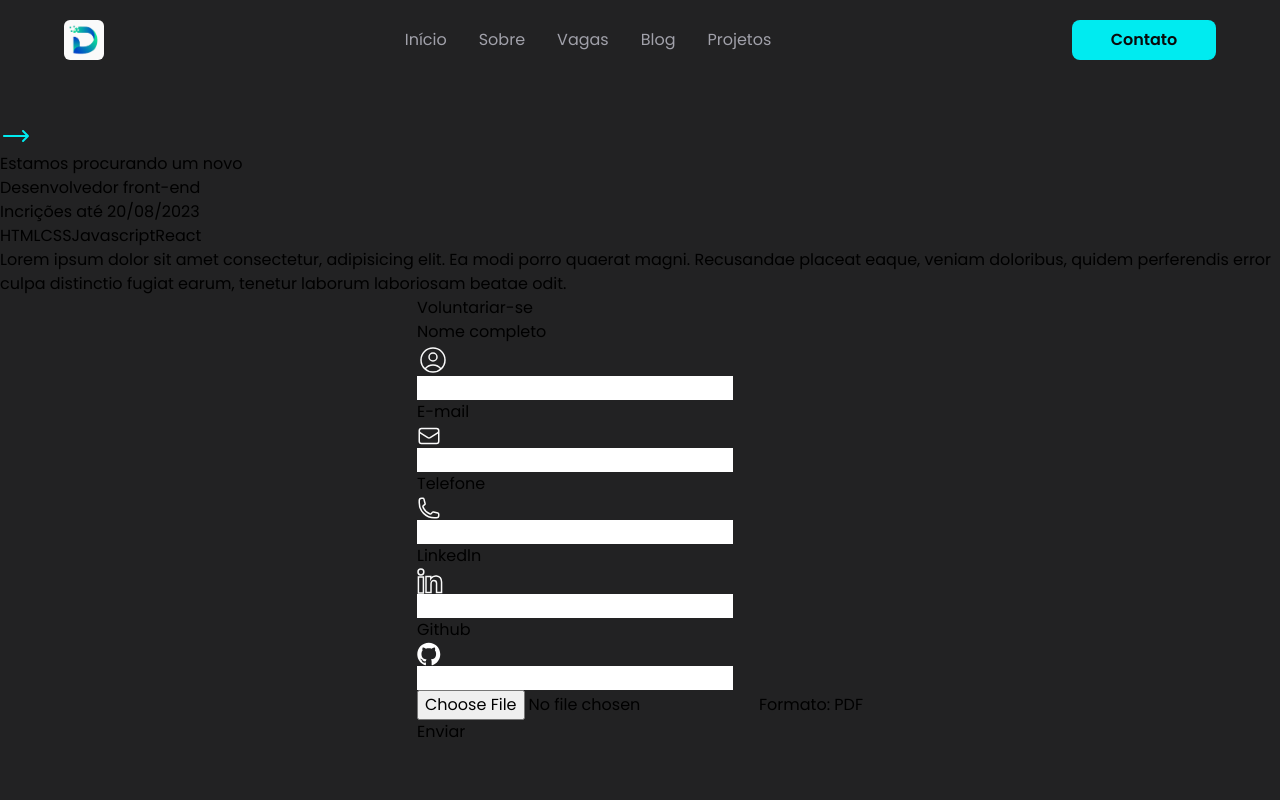
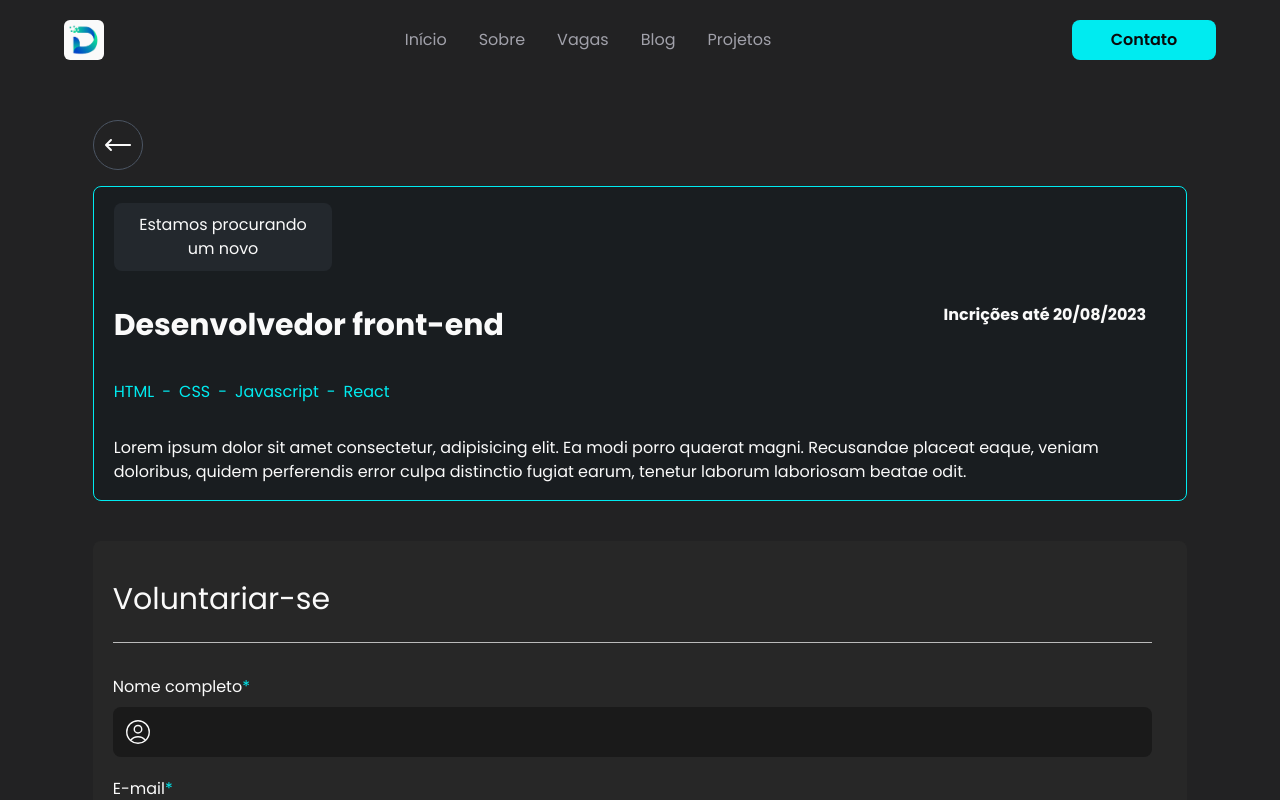
Before and after one commit to renovatt/voluntary-jdg-website, a Next.js app: page /views/vacancies/details in a window 1280 px wide. Shown: the top 800 px of the page. Built offline with nearby package versions, Linux system fonts and the light colour scheme.

Commit message:
Feat: Criado estilização de Paginas Vagas detalhadas

```diff
--- a/src/app/components/VacanciesDetailsPage/index.tsx
+++ b/src/app/components/VacanciesDetailsPage/index.tsx
@@ -1,5 +1,4 @@
 
-import Footer from "../Footer";
 import Image from "next/image";
 import arrowBack from '@/assets/next-btn.svg';
 import userIcon from '../../../../public/icons/user-icon.svg';
@@ -7,37 +6,40 @@ import emailIcon from '../../../../public/icons/envelope.svg';
 import phoneIcon from '../../../../public/icons/phone.svg';
 import linkedlnIcon from '../../../../public/icons/LinkedIn.svg';
 import githubIcon from '../../../../public/icons/Github.svg';
+import uploadIcon from '../../../../public/icons/upload.svg';
 
 
 const VacanciesDetailsPage = () => {
   return (
     <section
-      className="mt-10 flex flex-col items-center justify-center"
+      className="mt-10 flex flex-col items-center justify-center container"
     >
-      <section>
-        <div>
-        <Image src={arrowBack} alt="Seta para voltar" />
+      <section className=" w-[90%] flex flex-col">
+        <div className="border border-gray-600 w-[50px] h-[50px] flex items-center justify-center rounded-full mb-4">
+          <Image src={arrowBack} alt="Seta para voltar" className="transform rotate-180 cursor-pointer transition-all duration-300 hover:opacity-70"/>
         </div>
 
-        <div>
-            <div>
-              <h3>Estamos procurando um novo</h3>
+        <div className="border border-[#00EBF0] flex flex-col bg-[#191D20] rounded-[8px]">
+            <div className="bg-[#23282d] w-[20%] min-w-[200px] px-[16px] py-[10px] text-center rounded-[8px] mt-4 mb-4 ml-5">
+              <h3 className="text-[#FAFAFA]">Estamos procurando um novo</h3>
             </div>
 
-            <div>
-              <h1>Desenvolvedor front-end</h1>
-              <span>Incrições até 20/08/2023</span>
+            <div className="mt-4 mb-4 ml-5 flex justify-between text-[#FAFAFA]">
+              <h1 className="font-bold text-[30px]">Desenvolvedor front-end</h1>
+              <span className="font-bold mr-10">Incrições até 20/08/2023</span>
             </div>
 
-            <div>
-              <span>HTML</span>
-              <span>CSS</span>
-              <span>Javascript</span>
-              <span>React</span>
+            <div className="mt-4 mb-4 ml-5 text-[#00EBF0] w-[50%] flex">
+              {['HTML', 'CSS', 'Javascript', 'React'].map((item, index, array) => (
+                <span className="flex items-center" key={index}>
+                <span>{item}</span>
+                {index !== array.length - 1 && <span className="ml-2 mr-2">-</span>}
+                </span>
+              ))}
             </div>
 
-            <div>
-              <p>Lorem ipsum dolor sit amet consectetur, adipisicing elit. Ea modi porro quaerat magni. Recusandae placeat eaque,
+            <div  className="mt-4 mb-4 ml-5 text-[#fafafa]">
+              <p className="pr-10">Lorem ipsum dolor sit amet consectetur, adipisicing elit. Ea modi porro quaerat magni. Recusandae placeat eaque,
               veniam doloribus, quidem perferendis error culpa distinctio fugiat earum, tenetur laborum laboriosam beatae odit.
               </p>
             </div>
@@ -45,69 +47,74 @@ const VacanciesDetailsPage = () => {
         </div>
       </section>
 
-      <section>
-        <div>
-          <h1>Voluntariar-se</h1>
+      <section className="w-[90%] mt-10 flex flex-col bg-[#272727] rounded-[8px]">
+        <div className=" w-[95%] mx-auto text-[#FAFAFA] mt-4 mb-4 ml-5">
+          <h1 className=" text-[30px] mt-5 pb-5 border-b border-[rgba(250,250,250,0.7)] ">Voluntariar-se</h1>
         </div>
 
-        <form>
-          <fieldset>
-            <div>
-              <label htmlFor="">Nome completo</label>
-              <div>
-                <Image src={userIcon} alt="Icone de usuario" />
-                <input type="text" />
+        <form className="w-[95%] mx-auto mt-4 mb-4 ml-5">
+          <fieldset className="">
+            <div className="flex flex-col">
+                <label className="text-[#FAFAFA] block mb-2" htmlFor="">Nome completo<span className="text-[#00EBF0]">*</span></label>
+                <div className="bg-[#1A1A1A] rounded-[8px] py-[10px] flex justify-around">
+                  <Image src={userIcon} alt="Icone de usuario" className="block w-[30px]"/>
+                  <input type="text" className="bg-transparent text-[#FAFAFA] pl-5 focus:outline-none" style={{ width: 'calc(100% - 70px)' }} />
+                </div>
+            </div>
+
+            <div className="flex flex-col mt-5">
+              <label className="text-[#FAFAFA] block mb-2" htmlFor="">E-mail<span className="text-[#00EBF0]">*</span></label>
+              <div className="bg-[#1A1A1A] rounded-[8px] py-[10px] flex justify-around">
+                <Image src={emailIcon} alt="Icone de e-mail" className="block w-[30px]" />
+                <input type="email" className="bg-transparent text-[#FAFAFA] pl-5 focus:outline-none" style={{ width: 'calc(100% - 70px)' }} />
               </div>
             </div>
 
-            <div>
-              <label htmlFor="">E-mail</label>
-              <div>
-                <Image src={emailIcon} alt="Icone de e-mail" />
-                <input type="email" />
+            <div className="flex flex-col mt-5">
+              <label htmlFor="" className="text-[#FAFAFA] block mb-2">Telefone<span className="text-[#00EBF0]">*</span></label>
+              <div className="bg-[#1A1A1A] rounded-[8px] py-[10px] flex justify-around">
+                <Image src={phoneIcon} alt="Icone de telefone" className="block w-[30px]"/>
+                <input type="number" className="bg-transparent text-[#FAFAFA] pl-5 focus:outline-none" style={{ width: 'calc(100% - 70px)' }}/>
               </div>
             </div>
 
-            <div>
-              <label htmlFor="">Telefone</label>
-              <div>
-                <Image src={phoneIcon} alt="Icone de telefone" />
-                <input type="number" />
-              </div>
-            </div>
+            <div className="flex justify-between">
 
-            <div>
-
-              <div>
-                <label htmlFor="">Linkedln</label>
-                <div>
-                  <Image src={linkedlnIcon} alt="Icone de Linkedln" />
-                  <input type="text" />
+              <div className="flex flex-col mt-5 w-[48%]">
+                <label htmlFor="" className="text-[#FAFAFA] block mb-2">Linkedln<span className="text-[#00EBF0]">*</span></label>
+                <div className="bg-[#1A1A1A] rounded-[8px] py-[10px] flex justify-around">
+                  <Image src={linkedlnIcon} alt="Icone de Linkedln" className="block w-[30px]" />
+                  <input type="text"  className="bg-transparent text-[#FAFAFA] pl-5 focus:outline-none" style={{ width: 'calc(100% - 70px)' }} />
                 </div>
               </div>
 
-              <div>
-                <label htmlFor="">Github</label>
-                <div>
-                  <Image src={githubIcon} alt="Icone de Github" />
-                  <input type="text" />
+              <div className="flex flex-col mt-5 w-[48%]">
+                <label htmlFor="" className="text-[#FAFAFA] block mb-2">Github</label>
+                <div className="bg-[#1A1A1A] rounded-[8px] py-[10px] flex justify-around">
+                  <Image src={githubIcon} alt="Icone de Github" className="block w-[30px]"/>
+                  <input type="text" className="bg-transparent text-[#FAFAFA] pl-5 focus:outline-none" style={{ width: 'calc(100% - 70px)' }} />
                 </div>
               </div>
 
-
             </div>
 
-            <div>
-              <div>
-                <input type="file" />
-                <span>Formato: PDF</span>
+            <div className="flex flex-col justify-center items-center w-[100%]">
+              <div className="flex flex-col h-[100px] w-[100%] mt-10 justify-center items-center">
+                <div className="relative w-[20%] min-w-[230px] mx-auto  transition-all duration-300 hover:opacity-70">
+                  <input type="file" className="absolute opacity-0 w-full h-full cursor-pointer"/>
+                  <div className="bg-transparent border border-dashed border-[#fafafa] p-5 text-center cursor-pointer text-[#fafafa] flex justify-between">
+                    <Image src={uploadIcon} alt="Icone de Upload" className="w-[30px]"/>Arraste seu currículo
+                </div>
+                </div>
+                <span className="text-[#fafafa] mt-5 mb-5">Formato: PDF</span>
               </div>
-              <button>Enviar</button>
+              <button className="bg-[rgba(0,235,240,0.2)] border border-[#00EBF0] w-[100%] pt-3 pb-3 mt-5 text-[#fafafa] rounded-[8px] cursor-pointer transition-all
+              duration-300 hover:opacity-80 ">Enviar</button>
             </div>
           </fieldset>
         </form>
       </section>
-      <Footer/>
+
     </section>
   )
 }
```
Also changed, not shown: src/assets/next-btn.svg.
